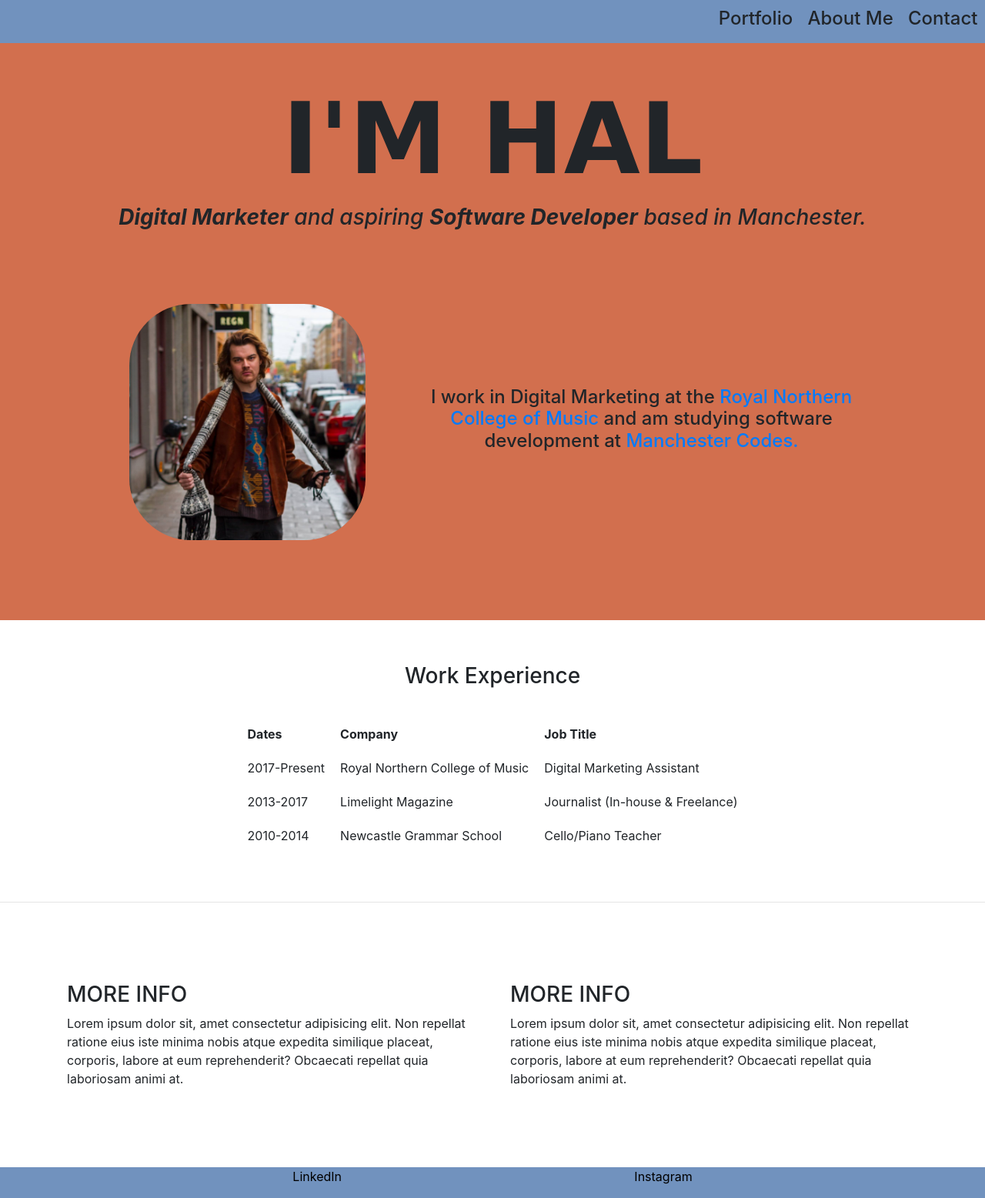
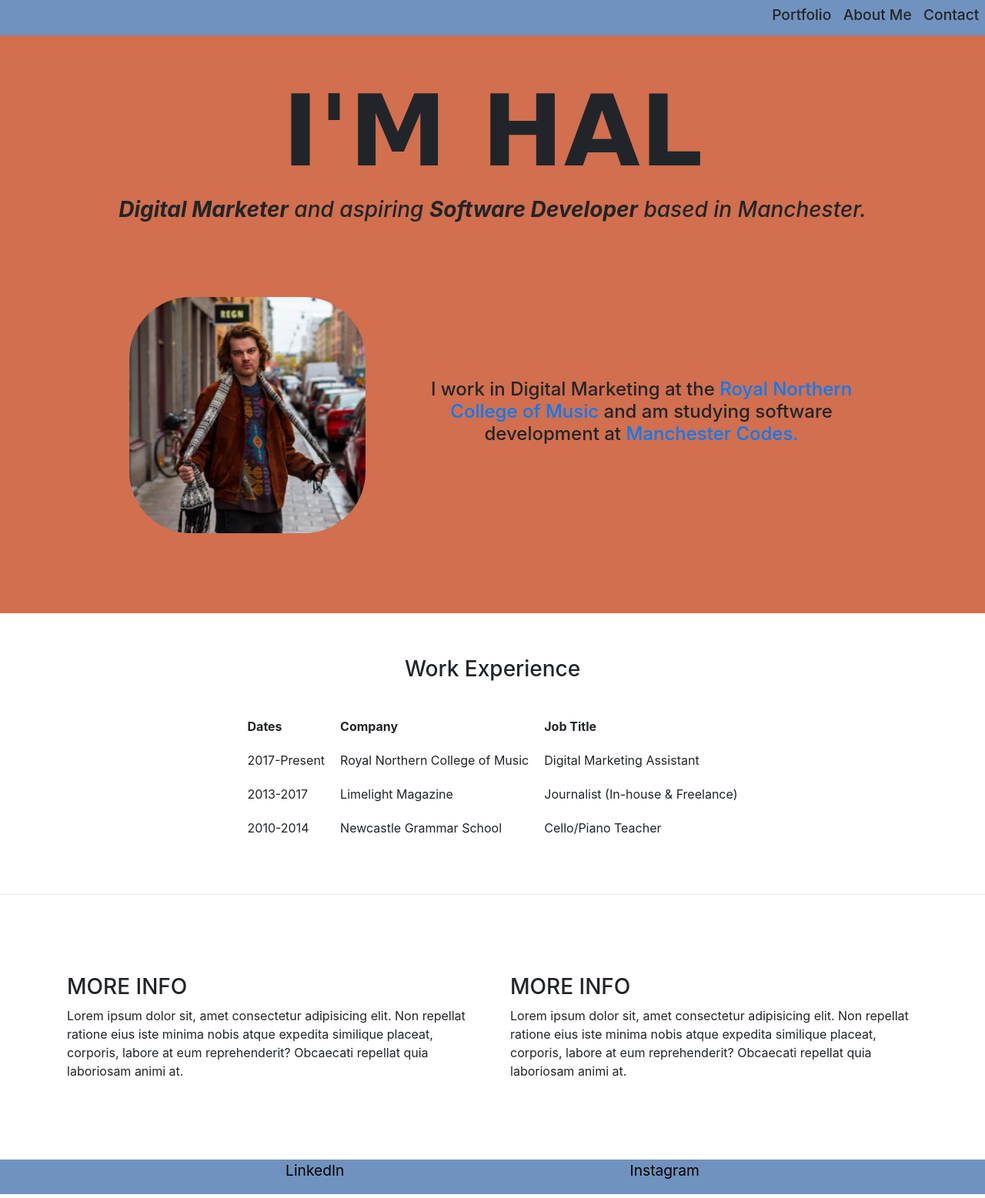
Before and after one commit to HalFulcher/website-css, a plain HTML site: page index.html in a window 1280 px wide. Shown: the whole page at 77% size. Drawn offline with nearby package versions, Linux system fonts and the light colour scheme; a web font is replaced by a local one.

Commit message:
font changes

```diff
--- a/style.css
+++ b/style.css
@@ -119,7 +119,7 @@ h1 {
 
     padding: .4em;
     display: inline-flex;
-    font-size: 1.5em !important;
+    font-size: 1.2em !important;
   }
 
 
@@ -130,5 +130,6 @@ h1 {
 }
 
 
-
+footer {
+  font-size: 1.2em !important;
 }
```
Also changed, not shown: index.html (+2 -0 lines).
